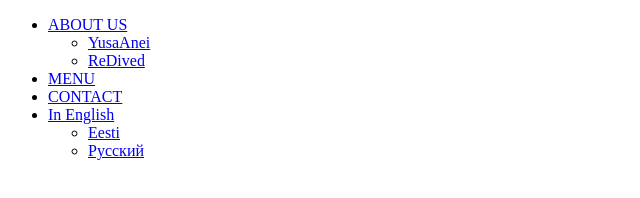
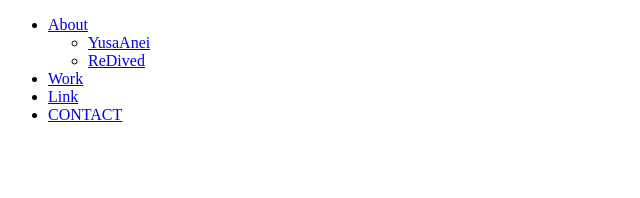
Before and after one commit to YusaAnri/yusaanri.github.io, a plain HTML site: page index.html in a window 1280 px wide. Shown: the whole page, without its empty margins (0-640 px from the left). Drawn offline with Linux system fonts and the light colour scheme.

Commit message:
nav change

```diff
--- a/css/main.css
+++ b/css/main.css
@@ -8,11 +8,10 @@
     right: 0;
     width: 100%;
     height: 100%;
-    background: black;
+    background: rgb(0, 0, 0);
     transition: all 2s;
     opacity: 1;
     visibility: visible;
-
 }
 
 .flash {
--- a/index.html
+++ b/index.html
@@ -54,23 +54,17 @@
             <div class="burger-nav">
                 <div class="header">
                     <ul class="open">
-                        <li class="lang-drop"><a href="#About">ABOUT US</a></li>
+                        <li class="lang-drop"><a href="#About">About</a></li>
                         <div class="lang-content">
                             <ul class="lang-opt">
                                 <li><a href="yusaanri.html">YusaAnei</a></li>
                                 <li><a href="redived.html">ReDived</a></li>
                             </ul>
                         </div>
-                        <li><a href="#Menu">MENU</a></li>
-                        <li><a href="#Contact">CONTACT</a></li>
-                        <li class="lang-drop"><a href="#Lang">In English</a></li>
-                        <div class="lang-content">
-                            <ul class="lang-opt">
-                                <li><a href="est.html">Eesti</a></li>
-                                <li><a href="rus.html">Русский</a></li>
-                            </ul>
-                        </div>
-                    </ul>
+						<li><a href="#Work">Work</a></li>
+						<li><a href="#Link">Link</a></li>
+						<li><a href="#Contact">CONTACT</a></li>
+	                </ul>
                 </div>
 			</div>
         </nav>
```
